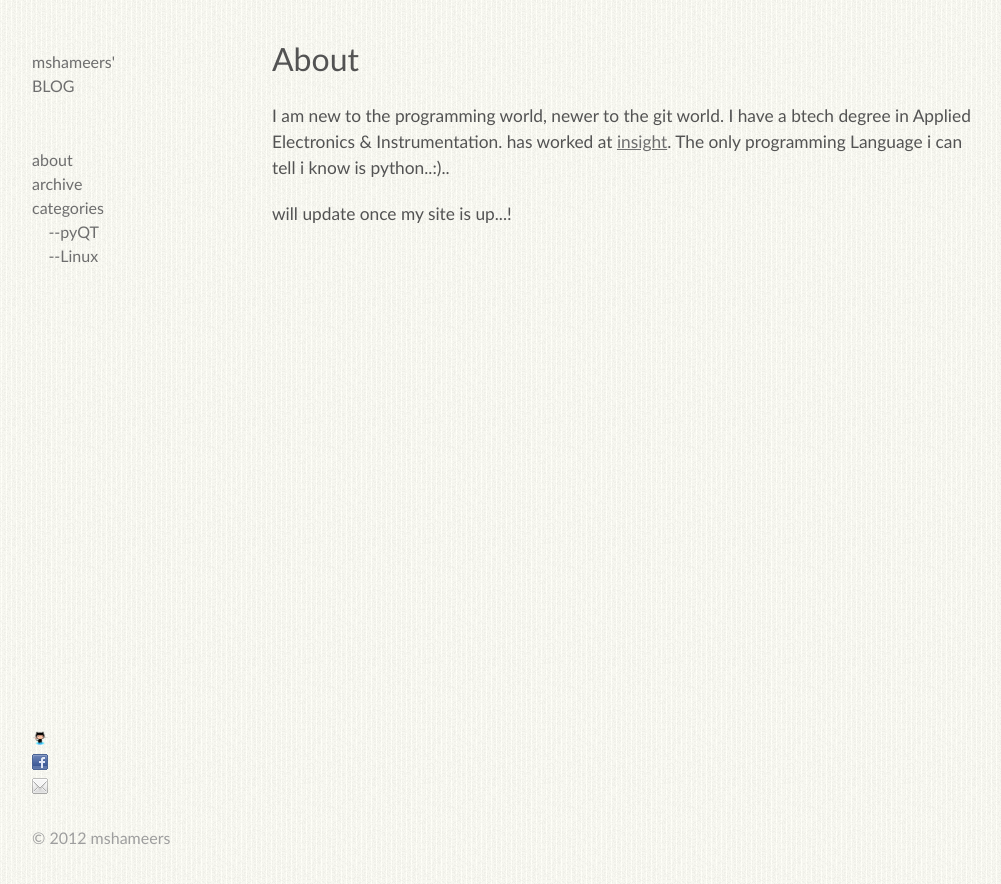
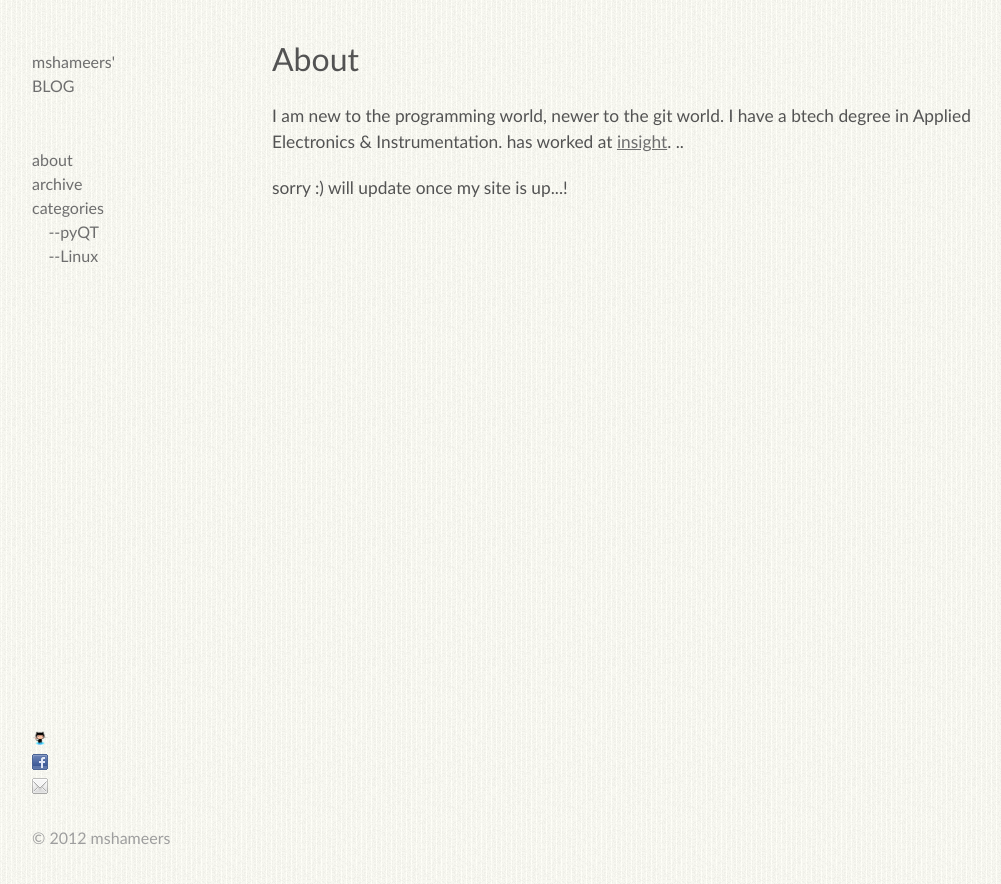
Before and after one commit to mshameers/mshameers.github.com, a Jekyll site: the page built from about.html, in a window 1280 px wide. Shown: the top 884 px of the page, without its empty margins (18-1019 px from the left). Built offline with Jekyll 4.4.1, drawn with Linux system fonts in a browser that asks for light colours; nearby versions of some CDN libraries; a script that is not in the unit is left out.

Commit message:
small changes

```diff
--- a/about.html
+++ b/about.html
@@ -4,9 +4,9 @@ title: About
 ---
 <div id="post">
     <h1>About</h1>
-    <p>I am new to the programming world, newer to the git world. I have a btech degree in Applied Electronics & Instrumentation. has worked at <a href="http://www.insight.kerala.gov.in/">insight</a>. The only programming Language i can tell i know is python..:)..</p>
+    <p>I am new to the programming world, newer to the git world. I have a btech degree in Applied Electronics & Instrumentation. has worked at <a href="http://www.insight.kerala.gov.in/">insight</a>. ..</p>
 
-    <p>will update once my site is up...!</p>
+    <p>sorry :) will update once my site is up...!</p>
 
 
 </div>
--- a/category.html
+++ b/category.html
@@ -7,7 +7,7 @@ title: mshameers
 <h2>Categories:</h2>
 <li><h3><span>
 {% for category in site.categories %}
-  <a href="    #{{ category | first }}">{{ category | first }}</a>
+  <a href="    #{{ category | first }}">{{ category | first }}[{{ category | last | size }}]</a>
 {% endfor %}
 </span></h3></li>
 
```
